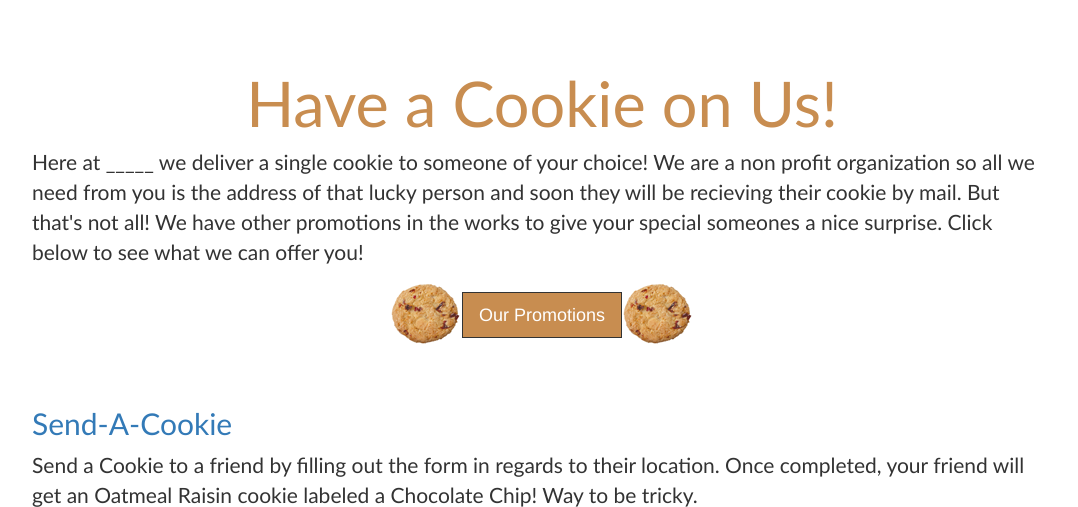
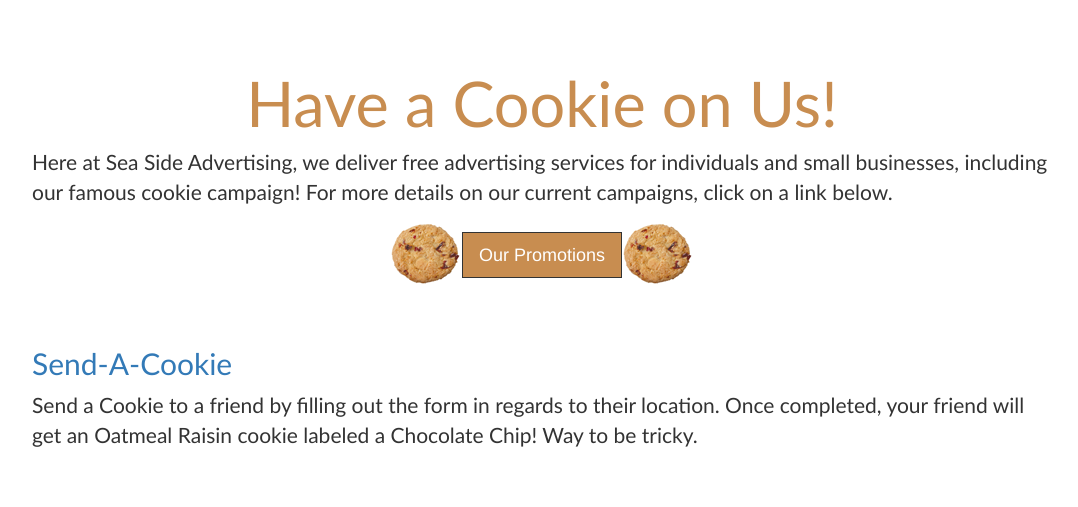
Before and after one commit to dukeayers/cs399_agency, a Django app: page /about in a window 1280 px wide. Shown: the top 507 px of the page, without its empty margins (98-1176 px from the left). Run offline with Django 3.2, Linux system fonts and the light colour scheme; data comes from the database, SQL or seed files in the repository; parts of the project's set-up code (start-up, migrations or seed data) failed here and were passed over; some libraries are stand-ins or nearby versions.

Commit message:
Removed cookie-specific about page text
Removed cookie-specific text and replaced with generic about page text

```diff
--- a/agency/templates/about.html
+++ b/agency/templates/about.html
@@ -31,11 +31,7 @@ p {
         <div class="jumbotron" style="background-color: #FFF;">
             <h1 style="text-align: center; color: #C88D50;">Have a Cookie on Us!</h1>
 
-            <p>Here at _____ we deliver a single cookie to someone of your choice! We are a non profit organization so
-                all we need from you is the address of that lucky person and soon they will be recieving their cookie by
-                mail.
-                But that's not all! We have other promotions in the works to give your special someones a nice surprise.
-                Click below to see what we can offer you!</p>
+            <p>Here at Sea Side Advertising, we deliver free advertising services for individuals and small businesses, including our famous cookie campaign! For more details on our current campaigns, click on a link below.</p>
 
             <div align=center>
                 <img src="{{ STATIC_URL }}misc/cookie.png" alt="" height="" width=""><a class="btn btn-lg btn-success"
```
